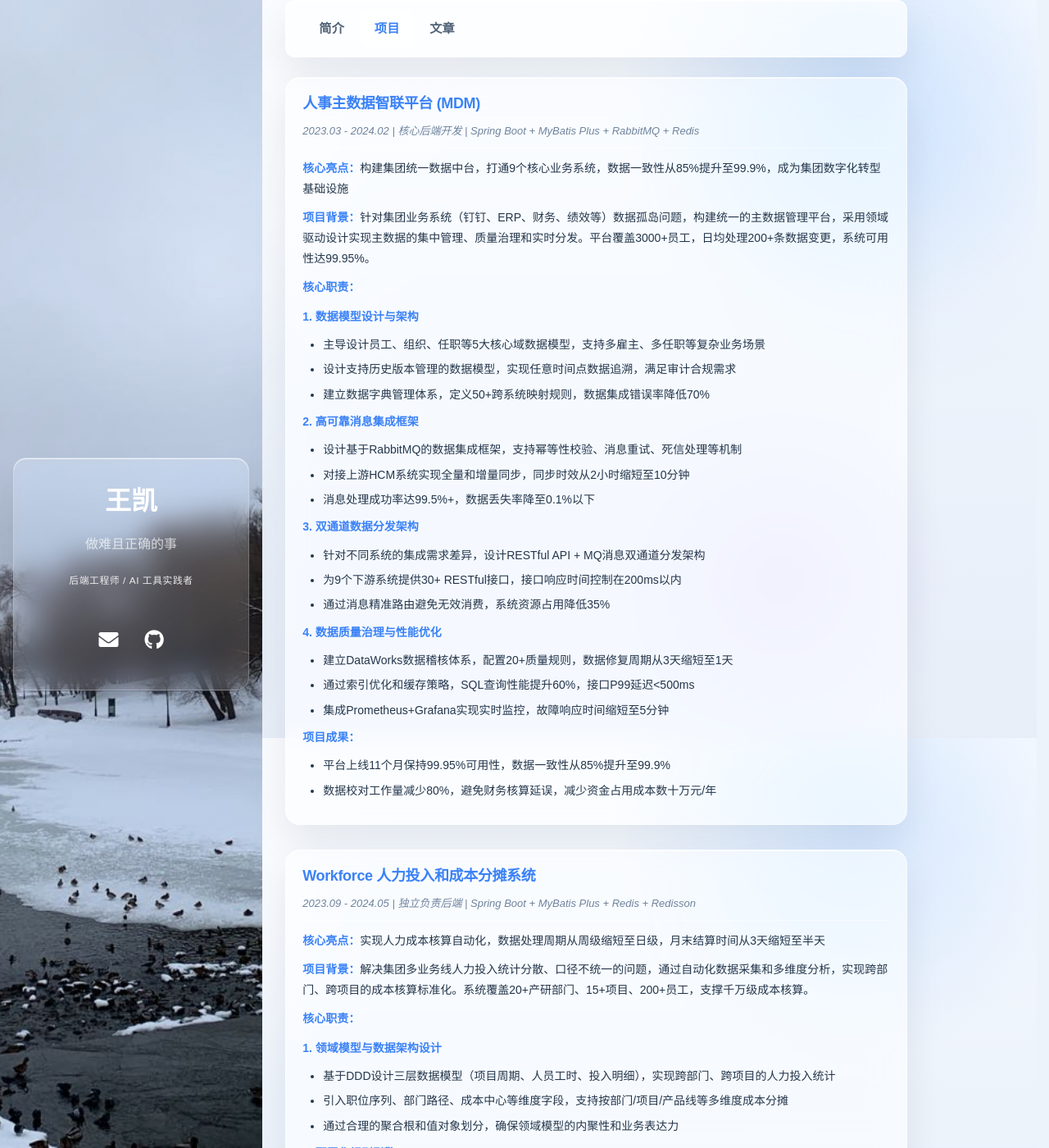
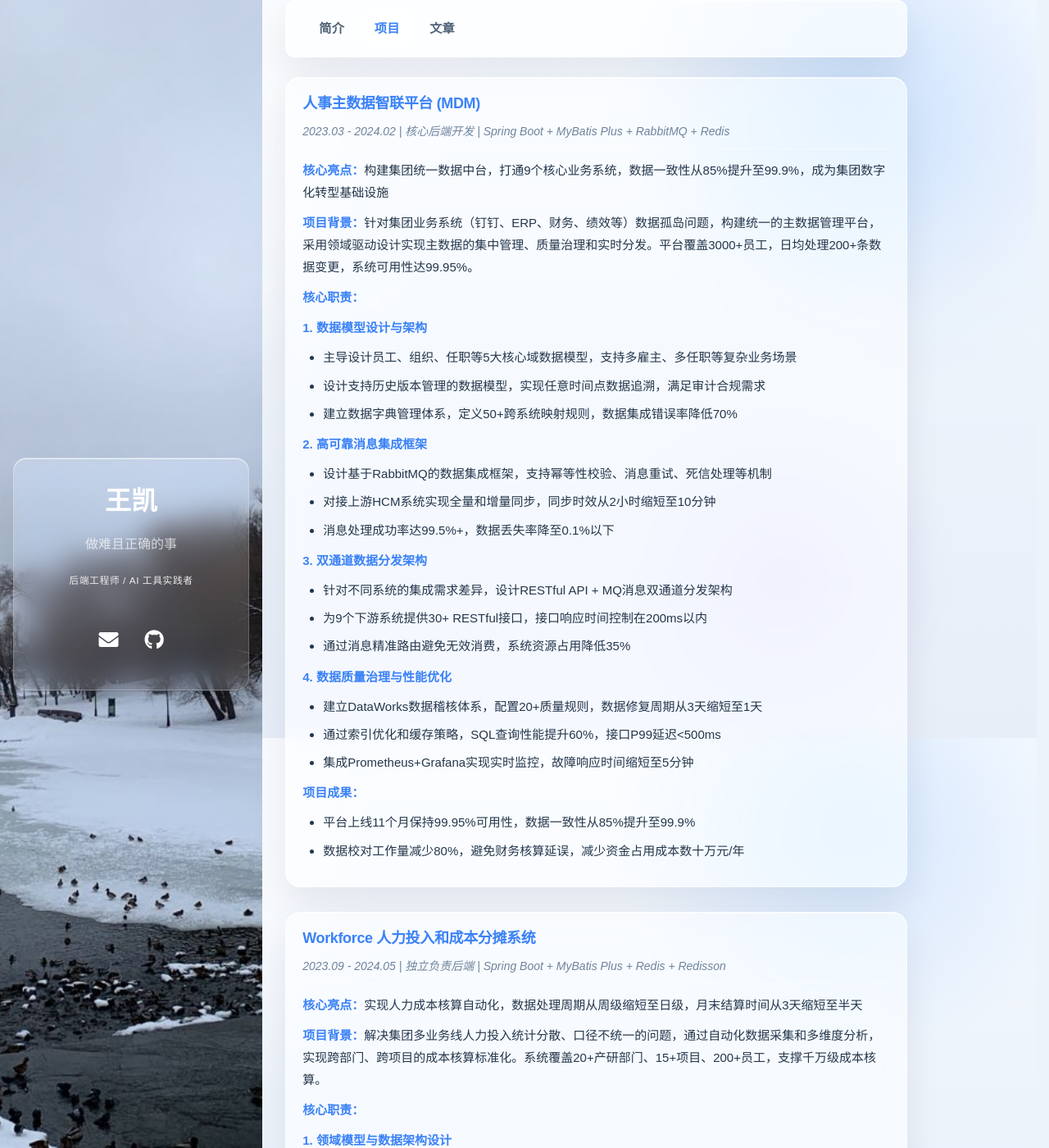
Before and after one commit to tjubigben/tjubigben.github.io, a Jekyll site: the page built from dates.md, in a window 1280 px wide and 1400 px high. Shown: the whole window at 82% size. Built offline with Jekyll 4.4.1, drawn with Linux system fonts in a browser that asks for light colours; nearby versions of some CDN libraries.

Commit message:
项目页面统一字体

```diff
--- a/_layouts/archive-dates.html
+++ b/_layouts/archive-dates.html
@@ -186,7 +186,7 @@ layout: default
 }
 
 .project-meta {
-  font-size: 13px;
+  font-size: 14px;
   color: var(--gray-500);
   margin-bottom: 12px;
   font-style: italic;
@@ -195,7 +195,7 @@ layout: default
 }
 
 .project-description {
-  font-size: 14px;
+  font-size: 15px;
   line-height: 1.8;
   color: var(--body-color);
 }
@@ -211,7 +211,7 @@ layout: default
 
 .project-description li {
   margin: 8px 0;
-  line-height: 1.6;
+  line-height: 1.75;
 }
 
 .project-description strong {
```
